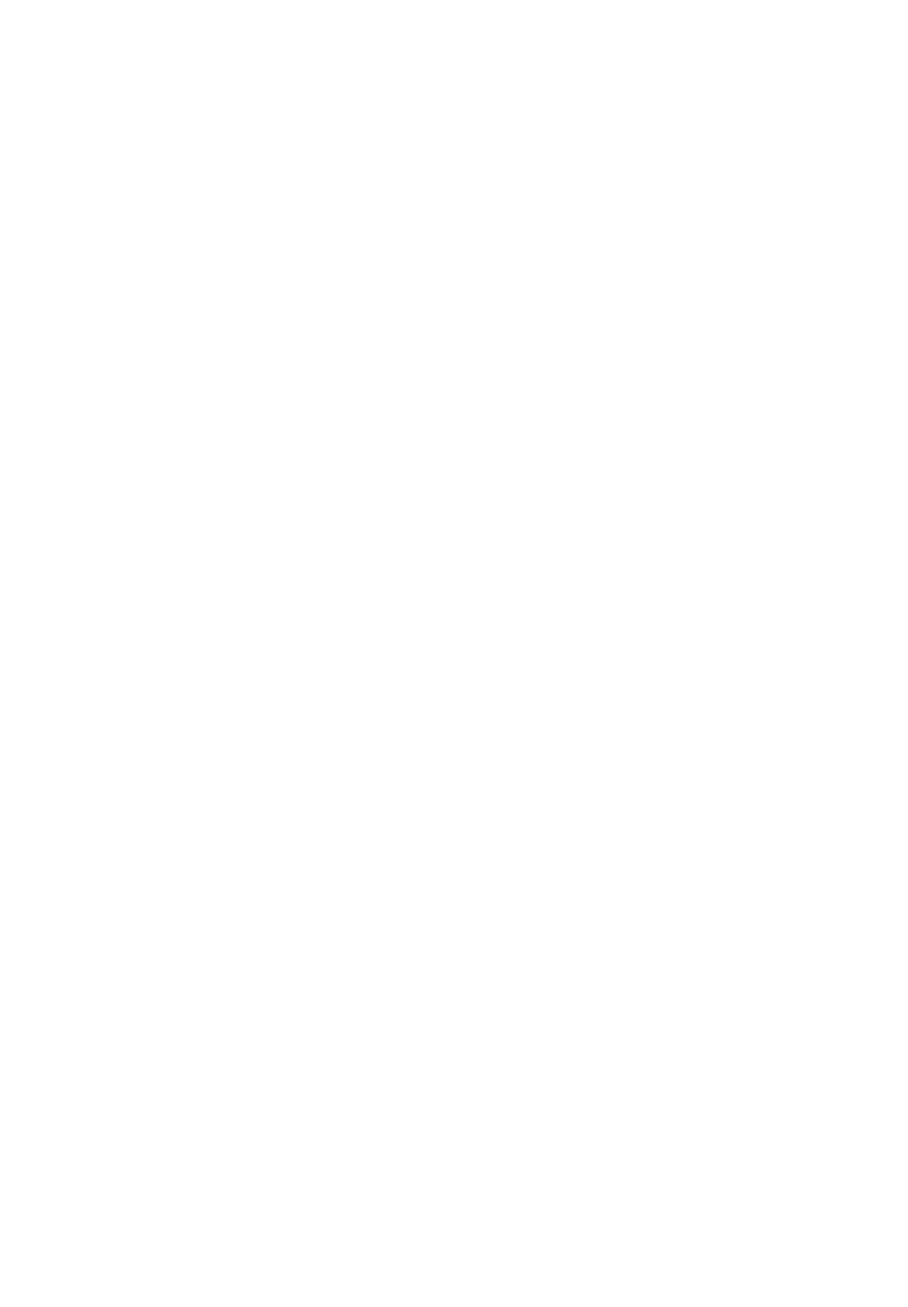
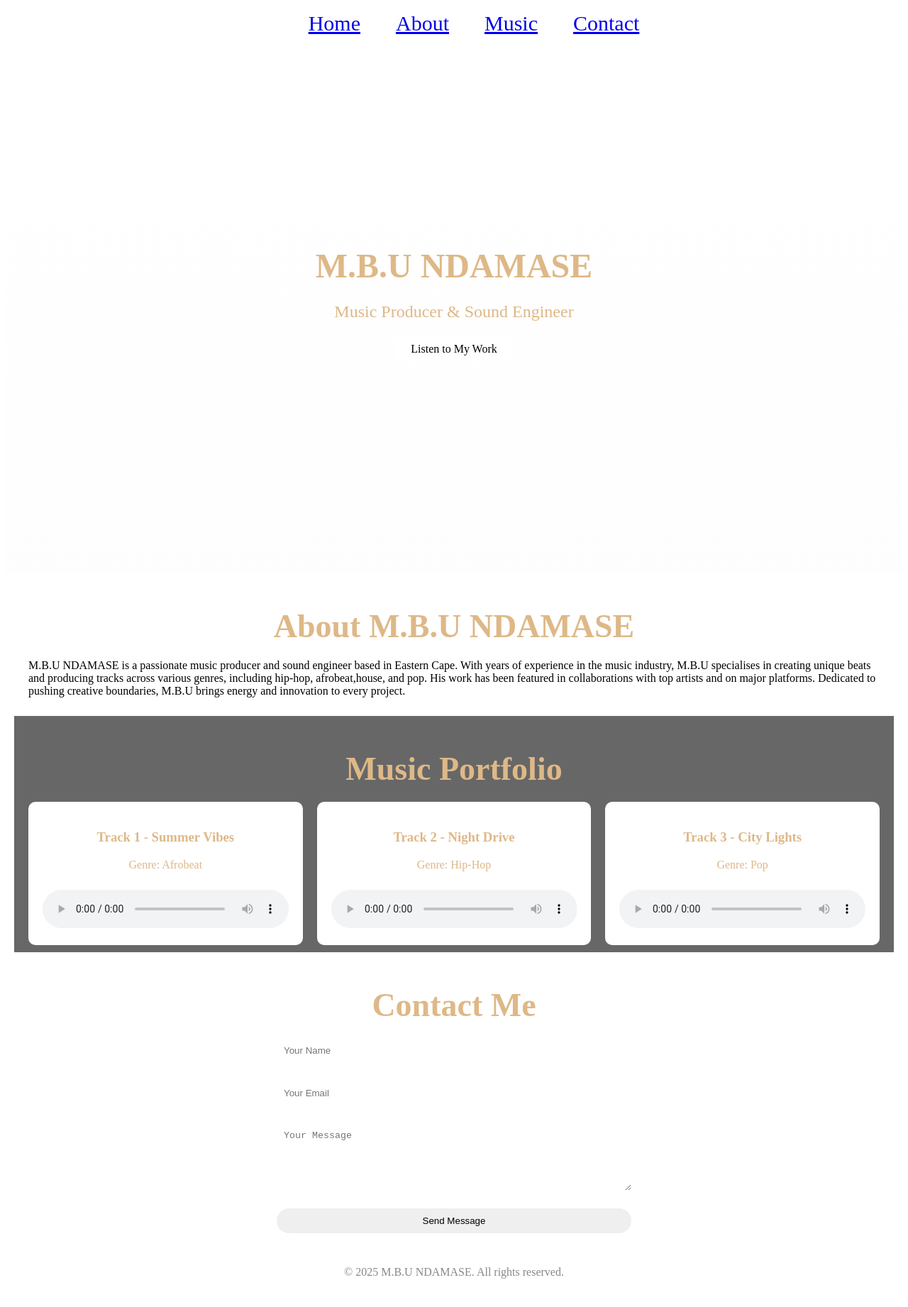
Before and after one commit to MonoK5/Sprint-Boot, a plain HTML site: page index.html in a window 1280 px wide. Shown: the whole page at 71% size. Before the commit the page ends 800 px from the top, so only its background shows below. Drawn offline with Linux system fonts and the light colour scheme.

Commit message:
added new colors

```diff
--- /dev/null
+++ b/index.css
@@ -0,0 +1,185 @@
+<style>
+* {
+    margin: 0;
+    padding: 0;
+    box-sizing: border-box;
+    font-family: 'Arial', sans-serif;
+}
+
+body {
+
+    color: burlywood
+}
+
+header {
+    background: linear-gradient(rgba(255, 255, 255, 0.7), rgba(253, 253, 253, 0.7)), url('');
+    background-size: cover;
+    background-position: center;
+    height: 100vh;
+    display: flex;
+    align-items: center;
+    justify-content: center;
+    text-align: center;
+    position: relative;
+}
+
+nav {
+    position: fixed;
+    top: 0;
+    width: 100%;
+    background-color:rgb(255, 255, 255)
+    padding: 10px 10;
+    z-index: 900;
+}
+
+nav ul {
+    list-style: none;
+    display: flex;
+    justify-content: center;
+    gap: 50px;
+}
+
+nav ul li a {
+    color:black
+    text-decoration: none;
+    font-size: 30px;
+    transition: color 0.3s;
+
+}
+
+nav ul li a:hover {
+    color:black
+}
+
+.hero {
+    padding: 20px;
+}
+
+.hero h1 {
+    font-size: 48px;
+    margin-bottom: 20px;
+}
+
+.hero p {
+    font-size: 24px;
+    margin-bottom: 30px;
+}
+
+.btn {
+    background-color: #ffffff;
+    color: #000000;
+    padding: 10px 20px;
+    text-decoration: none;
+    border-radius: 5px;
+    transition: background-color 0.3s;
+}
+
+.btn:hover {
+    background-color: #ffffff;
+}
+
+section {
+    padding: 10px 20px;
+    max-width: 1200px;
+    margin: 0 auto;
+}
+
+#about {
+    background-color:aaaaaa
+    text-align: center;
+}
+
+#aboutP{
+    text-size-adjust: 0px;
+    color: rgb(0, 0, 0);
+}
+
+#about h2, #music h2, #contact h2 {
+    font-size: 46px;
+    text-align: center;
+    margin-bottom: 20px;
+}
+
+#music {
+    background-color: #676767;
+}
+
+.track-list {
+    display: grid;
+    grid-template-columns: repeat(auto-fit, minmax(300px, 1fr));
+    gap: 20px;
+}
+
+.track {
+    background-color: #ffffff;
+    padding: 20px;
+    border-radius: 10px;
+    text-align: center;
+}
+
+.track audio {
+    width: 100%;
+    margin-top: 10px;
+}
+
+#contact {
+    background-color: #ffffff;
+    text-align: center;
+}
+
+#contact form {
+    display: flex;
+    flex-direction: column;
+    gap: 25px;
+    max-width: 500px;
+    margin: 0 auto;
+}
+
+#contact input, #contact textarea {
+    padding: 10px;
+    border: none;
+    border-radius: 5px;
+    background-color: #ffffff;
+    color: #000000;
+}
+
+#contact button {
+    background-color:white
+
+    color: #000000;
+    padding: 10px;
+    border: none;
+    border-radius: 50px;
+    cursor: pointer;
+    transition: background-color 0.3s;
+}
+
+#contact button:hover {
+    background-color: #fdfdfd;
+}
+
+footer {
+    background-color: #ffffff;
+    text-align: center;
+    padding: 20px;
+    color: #888;
+}
+
+@media (max-width: 768px) {
+    .hero h1 {
+        font-size: 36px;
+    }
+
+    .hero p {
+        font-size: 18px;
+    }
+
+    nav ul {
+        gap: 15px;
+    }
+
+    nav ul li a {
+        font-size: 16px;
+    }
+}
+</style>
--- a/index.html
+++ b/index.html
@@ -3,14 +3,77 @@
 <head>
     <meta charset="UTF-8">
     <meta name="viewport" content="width=device-width, initial-scale=1.0">
-    <title>Document</title>
+    <link rel="stylesheet" href="index.css">
     <script src="index.js"></script>
+    <title>M.B.U NDAMASE - Music Producer Portfolio</title>
+
 </head>
+<body>
+    <nav>
+        <ul>
+            <li><a href="#home">Home</a></li>
+            <li><a href="#about">About</a></li>
+            <li><a href="#music">Music</a></li>
+            <li><a href="#contact">Contact</a></li>
+        </ul>
+    </nav>
 
-<body>
+    <header id="home">
+        <div class="hero">
+            <h1>M.B.U NDAMASE</h1>
+            <p>Music Producer & Sound Engineer</p>
+            <a href="#music" class="btn">Listen to My Work</a>
+        </div>
+    </header>
 
+    <section id="about">
+        <h2>About M.B.U NDAMASE</h2>
+        <p id="aboutP"> M.B.U NDAMASE is a passionate music producer and sound engineer based in Eastern Cape. With years of experience in the music industry, M.B.U specialises in creating unique beats and producing tracks across various genres, including hip-hop, afrobeat,house, and pop. His work has been featured in collaborations with top artists and on major platforms. Dedicated to pushing creative boundaries, M.B.U brings energy and innovation to every project.</p>
+    </section>
 
+    <section id="music">
+        <h2>Music Portfolio</h2>
+        <div class="track-list">
+            <div class="track">
+                <h3>Track 1 - Summer Vibes</h3>
+                <p>Genre: Afrobeat</p>
+                <audio controls>
+                    <source src="path/to/track1.mp3" type="audio/mpeg">
+                    Your browser does not support the audio element.
+                </audio>
+            </div>
+            <div class="track">
+                <h3>Track 2 - Night Drive</h3>
+                <p>Genre: Hip-Hop</p>
+                <audio controls>
+                    <source src="path/to/track2.mp3" type="audio/mpeg">
+                    Your browser does not support the audio element.
+                </audio>
+            </div>
+            <div class="track">
+                <h3>Track 3 - City Lights</h3>
+                <p>Genre: Pop</p>
+                <audio controls>
+                    <source src="path/to/track3.mp3" type="audio/mpeg">
+                    Your browser does not support the audio element.
+                </audio>
+            </div>
+        </div>
+    </section>
 
+    <section id="contact">
+        <h2>Contact Me</h2>
+        <form id="contact-form">
+            <input type="text" id="name" placeholder="Your Name" required>
+            <input type="email" id="email" placeholder="Your Email" required>
+            <textarea id="message" placeholder="Your Message" rows="5" required></textarea>
+            <button type="submit">Send Message</button>
+        </form>
+    </section>
+
+    <footer>
+        <p>&copy; 2025 M.B.U NDAMASE. All rights reserved.</p>
+    </footer>
 
 
 </body>
--- a/index.js
+++ b/index.js
@@ -1,3 +1,25 @@
-// alert("hello world")
 
-console.log("hi");
+// Smooth scrolling for navigation links
+document.querySelectorAll('nav a').forEach(anchor => {
+    anchor.addEventListener('click', function(e) {
+        e.preventDefault();
+        const targetId = this.getAttribute('href').substring(1);
+        const targetElement = document.getElementById(targetId);
+        window.scrollTo({
+            top: targetElement.offsetTop - 70,
+            behavior: 'smooth'
+        });
+    });
+});
+
+// Form submission handling
+document.getElementById('contact-form').addEventListener('submit', function(e) {
+    e.preventDefault();
+    const name = document.getElementById('name').value;
+    const email = document.getElementById('email').value;
+    const message = document.getElementById('message').value;
+
+    // Placeholder for form submission logic
+    alert(`Thank you, ${name}! Your message has been sent.`);
+    this.reset();
+});
```
